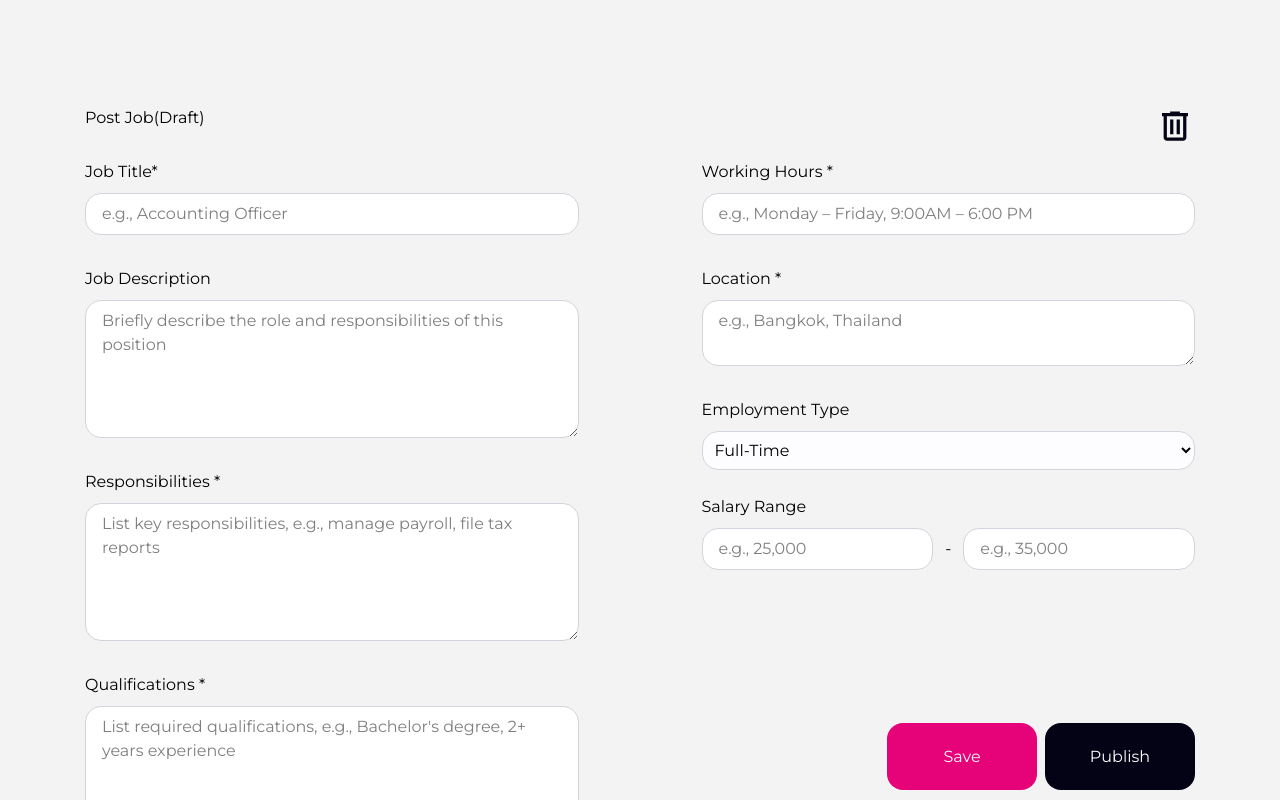
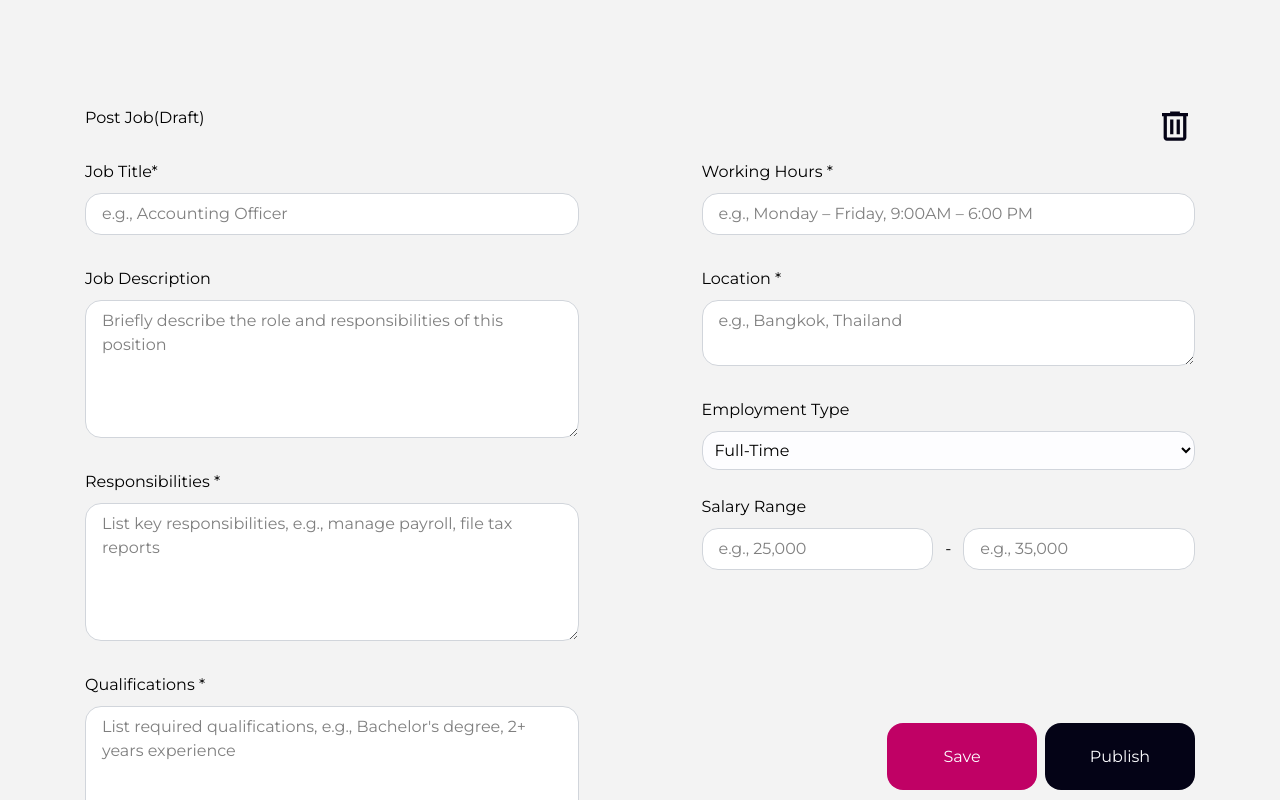
Before and after one commit to CSC105-2024/G19-LetUsSleep-PreHack-2025, a React (Vite) app in the folder Frontend/: page /CJobPostForm in a window 1280 px wide. In both pictures the pointer is over the button "Save". Shown: the top 800 px of the page. Built offline with nearby package versions, Linux system fonts and the light colour scheme.

Commit message:
style: update UI

```diff
--- a/Frontend/src/index.css
+++ b/Frontend/src/index.css
@@ -37,7 +37,7 @@ body {
   font-size: 1rem;
   transition: box-shadow 0.2s ease;
   background-color: white;
-  overflow: hidden;
+  overflow: auto;
 }
 
 .custom-input:focus {
@@ -52,10 +52,20 @@ body {
 
 .btn-dpink {
   background-color: #E60278;
+
+}
+
+.btn-dpink:hover {
+  background-color: #C00165;
+
 }
 
 .btn-black {
   background-color: #040316;
+}
+
+.btn-black:hover {
+  filter: brightness(85%);
 }
 
 .icon-delete {
```
